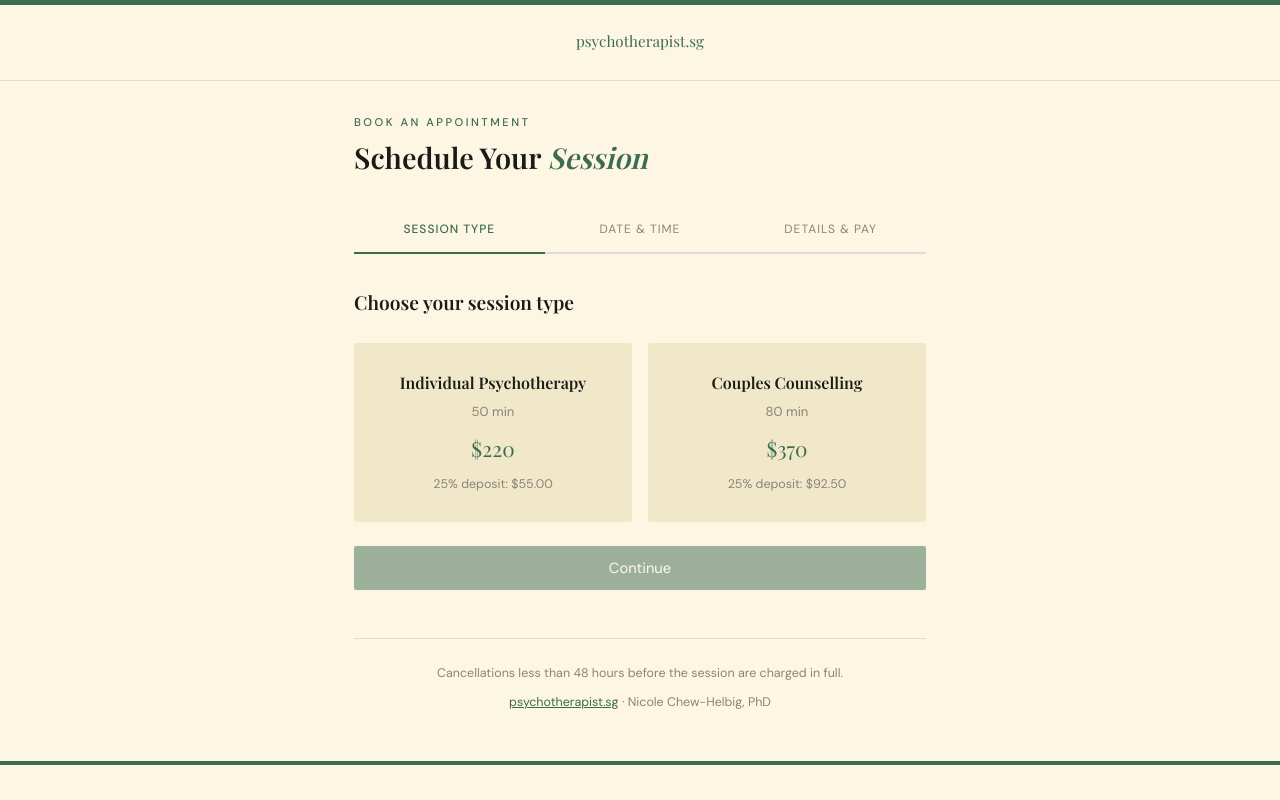
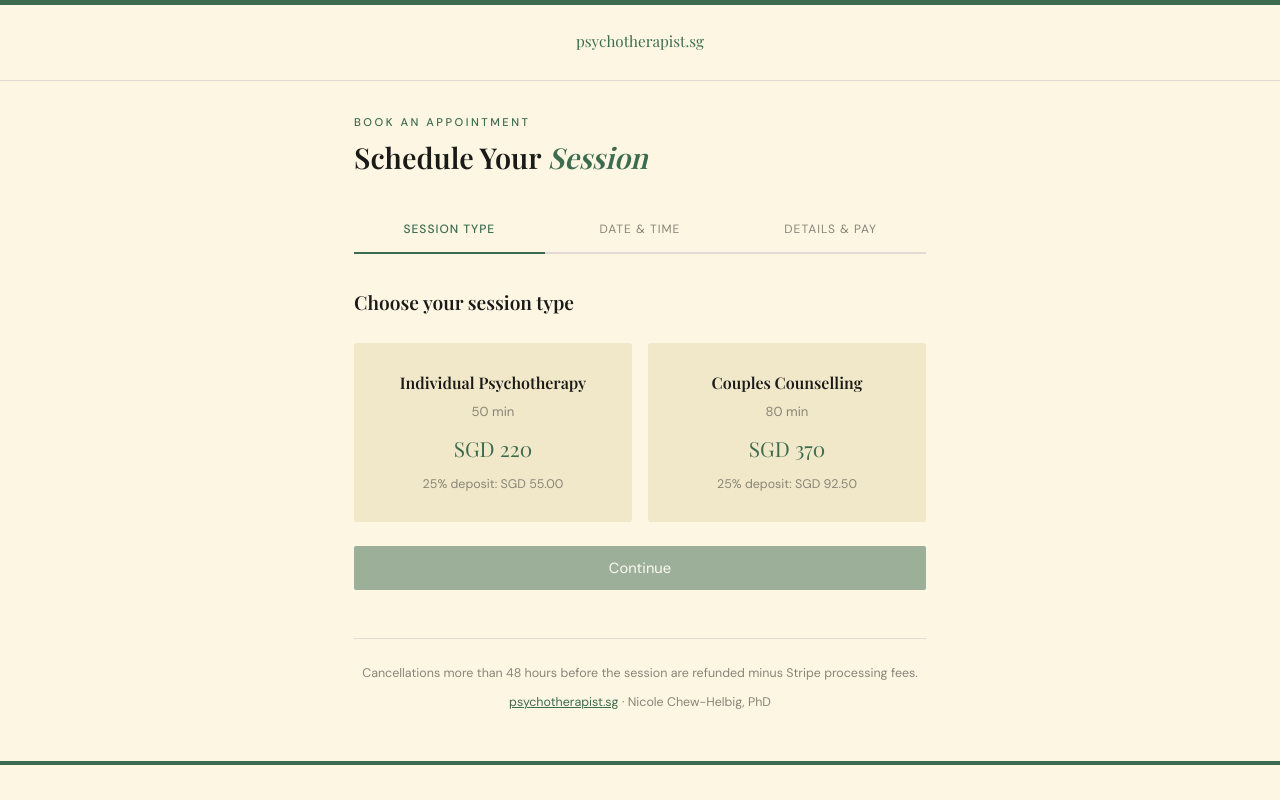
Before and after one commit to chewhelbig/psychotherapy-booking, a Next.js app: page / in a window 1280 px wide. Built offline with nearby package versions, Linux system fonts and the light colour scheme; a web font is replaced by a local one.

Commit message:
Update index.js

```diff
--- a/pages/index.js
+++ b/pages/index.js
@@ -142,8 +142,8 @@ export default function BookingPage() {
                   >
                     <h3>{s.label}</h3>
                     <div className="duration">{s.duration}</div>
-                    <div className="fee">${s.fee}</div>
-                    <div className="deposit">25% deposit: ${s.deposit.toFixed(2)}</div>
+                    <div className="fee">SGD {s.fee}</div>
+                    <div className="deposit">25% deposit: SGD {s.deposit.toFixed(2)}</div>
                   </div>
                 ))}
               </div>
@@ -308,7 +308,7 @@ export default function BookingPage() {
           {/* Footer */}
           <div style={{ borderTop: '1px solid var(--rule)', marginTop: '3rem', paddingTop: '1.5rem', textAlign: 'center' }}>
             <p style={{ fontSize: '0.78rem', color: 'var(--faint)' }}>
-              Cancellations less than 48 hours before the session are charged in full.
+              Cancellations more than 48 hours before the session are refunded minus Stripe processing fees.
             </p>
             <p style={{ fontSize: '0.78rem', color: 'var(--faint)', marginTop: '0.5rem' }}>
               <a href="https://psychotherapist.sg" style={{ color: 'var(--green)' }}>psychotherapist.sg</a> · Nicole Chew-Helbig, PhD
```
